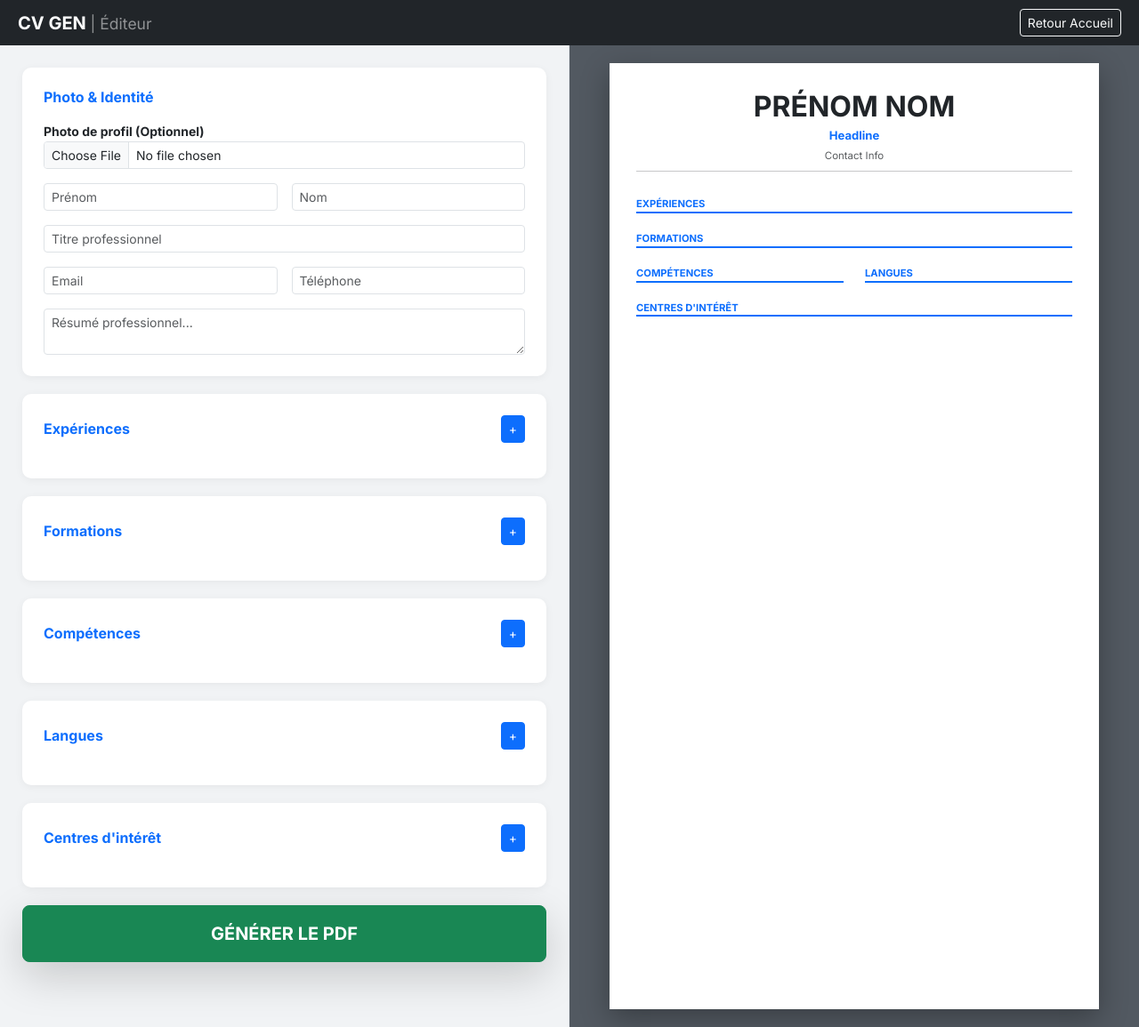
After one commit to AntoineAll/Generateur-de-CV, a PHP site: page /cv.php in a window 1280 px wide. The commit adds this page. Shown: the whole page at 89% size. Run offline with PHP 8.4, Linux system fonts and the light colour scheme.

Commit message:
Ajout des compartiments de Langues et centres d'intérets pour le formulaire ainsi que la possibilité de téléverser une photo de profil

```diff
--- a/contact.php
+++ b/contact.php
@@ -50,7 +50,7 @@
         <div class="container">
             <a class="navbar-brand fw-bold" href="index.php">CV GEN</a>
             <div class="ms-auto">
-                <a href="formulaire.php" class="nav-link d-inline-block text-white px-3">Générer mon CV</a>
+                <a href="cv.php" class="nav-link d-inline-block text-white px-3">Générer mon CV</a>
                 <a href="modeles.php" class="nav-link d-inline-block text-white px-3">Modèles</a>
                 <a href="contact.php" class="nav-link d-inline-block text-white px-3 fw-bold">Contact</a>
             </div>
--- /dev/null
+++ b/cv.php
@@ -0,0 +1,235 @@
+<!DOCTYPE html>
+<html lang="fr">
+<head>
+    <meta charset="UTF-8">
+    <meta name="viewport" content="width=device-width, initial-scale=1.0">
+    <title>Éditeur de CV | CV Gen</title>
+    <link href="https://cdn.jsdelivr.net/npm/bootstrap@5.3.0/dist/css/bootstrap.min.css" rel="stylesheet">
+    <link href="https://fonts.googleapis.com/css2?family=Inter:wght@400;600;700&display=swap" rel="stylesheet">
+    <style>
+        html, body { height: 100vh; margin: 0; overflow: hidden; font-family: 'Inter', sans-serif; background-color: #f1f3f5; }
+        .app-container { display: flex; flex-direction: column; height: 100vh; }
+        header { flex-shrink: 0; background: #212529; color: white; padding: 10px 20px; }
+        .editor-zone { display: flex; flex-grow: 1; overflow: hidden; }
+        .form-column { flex: 0 0 50%; overflow-y: auto; padding: 25px; border-right: 1px solid #dee2e6; }
+        .preview-column { flex: 0 0 50%; background: #525961; display: flex; justify-content: center; align-items: flex-start; padding: 20px; overflow: hidden; }
+
+        #cv-sheet {
+            background: white; width: 100%; max-width: 550px; height: 100%;
+            padding: 30px; box-shadow: 0 10px 30px rgba(0,0,0,0.3);
+            display: flex; flex-direction: column; font-size: 0.82rem; overflow-y: auto;
+        }
+
+        /* Style de la photo dans l'aperçu */
+        .preview-photo {
+            width: 100px; height: 100px;
+            object-fit: cover; border-radius: 50%;
+            border: 3px solid #0d6efd; margin-bottom: 10px;
+            display: none; /* Masquée par défaut si pas de photo */
+        }
+
+        .card { border: none; border-radius: 10px; box-shadow: 0 2px 10px rgba(0,0,0,0.05); margin-bottom: 20px; }
+        .section-header { border-bottom: 2px solid #0d6efd; color: #0d6efd; font-weight: bold; margin-top: 12px; margin-bottom: 8px; font-size: 0.7rem; text-transform: uppercase; }
+        .dynamic-block { background: #f8f9fa; border: 1px solid #e9ecef; border-radius: 8px; padding: 15px; margin-bottom: 15px; position: relative; }
+    </style>
+</head>
+<body>
+
+<div class="app-container">
+    <header class="d-flex justify-content-between align-items-center">
+        <h5 class="mb-0 fw-bold">CV GEN <small class="fw-normal opacity-50">| Éditeur</small></h5>
+        <a href="index.php" class="btn btn-sm btn-outline-light">Retour Accueil</a>
+    </header>
+
+    <main class="editor-zone">
+        <div class="form-column">
+            <form action="export.php" method="POST" id="cvForm" enctype="multipart/form-data">
+
+                <div class="card p-4">
+                    <h6 class="fw-bold mb-3 text-primary">Photo & Identité</h6>
+                    <div class="row g-3">
+                        <div class="col-12">
+                            <label class="small fw-bold">Photo de profil (Optionnel)</label>
+                            <input type="file" name="photo" id="inputPhoto" class="form-control form-control-sm" accept="image/*" onchange="previewImage(this)">
+                        </div>
+                        <div class="col-6"><input type="text" name="prenom" class="form-control form-control-sm" placeholder="Prénom" oninput="liveUpdate()"></div>
+                        <div class="col-6"><input type="text" name="nom" class="form-control form-control-sm" placeholder="Nom" oninput="liveUpdate()"></div>
+                        <div class="col-12"><input type="text" name="titre" class="form-control form-control-sm" placeholder="Titre professionnel" oninput="liveUpdate()"></div>
+                        <div class="col-6"><input type="email" name="email" class="form-control form-control-sm" placeholder="Email" oninput="liveUpdate()"></div>
+                        <div class="col-6"><input type="text" name="telephone" class="form-control form-control-sm" placeholder="Téléphone" oninput="liveUpdate()"></div>
+                        <div class="col-12"><textarea name="resume" class="form-control form-control-sm" rows="2" placeholder="Résumé professionnel..." oninput="liveUpdate()"></textarea></div>
+                    </div>
+                </div>
+
+                <div class="card p-4">
+                    <div class="d-flex justify-content-between align-items-center mb-3">
+                        <h6 class="fw-bold mb-0 text-primary">Expériences</h6>
+                        <button type="button" class="btn btn-primary btn-sm" onclick="addBlock('experience')">+</button>
+                    </div>
+                    <div id="container-experience"></div>
+                </div>
+
+                <div class="card p-4">
+                    <div class="d-flex justify-content-between align-items-center mb-3">
+                        <h6 class="fw-bold mb-0 text-primary">Formations</h6>
+                        <button type="button" class="btn btn-primary btn-sm" onclick="addBlock('formation')">+</button>
+                    </div>
+                    <div id="container-formation"></div>
+                </div>
+
+                <div class="card p-4">
+                    <div class="d-flex justify-content-between align-items-center mb-3">
+                        <h6 class="fw-bold mb-0 text-primary">Compétences</h6>
+                        <button type="button" class="btn btn-primary btn-sm" onclick="addBlock('competence')">+</button>
+                    </div>
+                    <div id="container-competence"></div>
+                </div>
+
+                <div class="card p-4">
+                    <div class="d-flex justify-content-between align-items-center mb-3">
+                        <h6 class="fw-bold mb-0 text-primary">Langues</h6>
+                        <button type="button" class="btn btn-primary btn-sm" onclick="addBlock('langue')">+</button>
+                    </div>
+                    <div id="container-langue"></div>
+                </div>
+
+                <div class="card p-4">
+                    <div class="d-flex justify-content-between align-items-center mb-3">
+                        <h6 class="fw-bold mb-0 text-primary">Centres d'intérêt</h6>
+                        <button type="button" class="btn btn-primary btn-sm" onclick="addBlock('interet')">+</button>
+                    </div>
+                    <div id="container-interet"></div>
+                </div>
+
+                <button type="submit" class="btn btn-success btn-lg w-100 py-3 shadow-lg fw-bold mb-5">GÉNÉRER LE PDF</button>
+            </form>
+        </div>
+
+        <div class="preview-column">
+            <div id="cv-sheet">
+                <div class="text-center">
+                    <img id="view-photo" src="" class="preview-photo mx-auto">
+                    <h2 id="view-name" class="fw-bold mb-1">PRÉNOM NOM</h2>
+                    <p id="view-titre" class="text-primary fw-bold mb-1">Headline</p>
+                    <div class="small text-muted" id="view-contact">Contact Info</div>
+                </div>
+
+                <hr class="my-2">
+                <div id="view-resume" class="mb-2 small" style="font-style: italic;"></div>
+
+                <div class="section-header">Expériences</div>
+                <div id="view-experience"></div>
+
+                <div class="section-header">Formations</div>
+                <div id="view-formation"></div>
+
+                <div class="row">
+                    <div class="col-6">
+                        <div class="section-header">Compétences</div>
+                        <div id="view-competence" class="d-flex flex-wrap"></div>
+                    </div>
+                    <div class="col-6">
+                        <div class="section-header">Langues</div>
+                        <div id="view-langue" class="small"></div>
+                    </div>
+                </div>
+
+                <div class="section-header">Centres d'intérêt</div>
+                <div id="view-interet" class="small"></div>
+            </div>
+        </div>
+    </main>
+</div>
+
+<script>
+    // --- GESTION PHOTO ---
+    function previewImage(input) {
+        const preview = document.getElementById('view-photo');
+        if (input.files && input.files[0]) {
+            const reader = new FileReader();
+            reader.onload = function(e) {
+                preview.src = e.target.result;
+                preview.style.display = 'block'; // On affiche l'image dès qu'elle est chargée
+            }
+            reader.readAsDataURL(input.files[0]);
+        }
+    }
+
+    // --- GESTION BLOCS DYNAMIQUES ---
+    function addBlock(type) {
+        const container = document.getElementById('container-' + type);
+        const id = "id_" + Date.now();
+        let html = '';
+
+        if (type === 'competence' || type === 'langue') {
+            const placeholder = type === 'competence' ? 'Compétence' : 'Langue';
+            html = `<div class="row g-2 mb-2" id="${id}">
+                <div class="col-6"><input type="text" name="${type}_nom[]" class="form-control form-control-sm" placeholder="${placeholder}" oninput="liveUpdate()"></div>
+                <div class="col-4"><input type="text" name="${type}_niveau[]" class="form-control form-control-sm" placeholder="Niveau" oninput="liveUpdate()"></div>
+                <div class="col-2"><button type="button" class="btn btn-outline-danger btn-sm w-100" onclick="removeBlock('${id}')">x</button></div>
+            </div>`;
+        } else if (type === 'interet') {
+            html = `<div class="row g-2 mb-2" id="${id}">
+                <div class="col-10"><input type="text" name="interet_nom[]" class="form-control form-control-sm" placeholder="Sport..." oninput="liveUpdate()"></div>
+                <div class="col-2"><button type="button" class="btn btn-outline-danger btn-sm w-100" onclick="removeBlock('${id}')">x</button></div>
+            </div>`;
+        } else {
+            html = `<div class="dynamic-block" id="${id}">
+                <button type="button" class="btn-close btn-sm position-absolute top-0 end-0 m-2" onclick="removeBlock('${id}')"></button>
+                <div class="row g-2">
+                    <div class="col-6"><input type="text" name="${type}_titre[]" class="form-control form-control-sm fw-bold" placeholder="Intitulé" oninput="liveUpdate()"></div>
+                    <div class="col-6"><input type="text" name="${type}_etab[]" class="form-control form-control-sm" placeholder="Lieu" oninput="liveUpdate()"></div>
+                    <div class="col-6"><input type="text" name="${type}_debut[]" class="form-control form-control-sm" placeholder="Début" oninput="liveUpdate()"></div>
+                    <div class="col-6"><input type="text" name="${type}_fin[]" class="form-control form-control-sm" placeholder="Fin" oninput="liveUpdate()"></div>
+                    <div class="col-12"><textarea name="${type}_desc[]" class="form-control form-control-sm" rows="2" placeholder="Missions..." oninput="liveUpdate()"></textarea></div>
+                </div>
+            </div>`;
+        }
+        container.insertAdjacentHTML('beforeend', html);
+    }
+
+    function removeBlock(id) { document.getElementById(id).remove(); liveUpdate(); }
+
+    // --- MISE À JOUR LIVE ---
+    function liveUpdate() {
+        const f = new FormData(document.getElementById('cvForm'));
+        document.getElementById('view-name').innerText = (f.get('prenom') + ' ' + f.get('nom')).toUpperCase();
+        document.getElementById('view-titre').innerText = f.get('titre') || "Headline";
+        document.getElementById('view-contact').innerText = f.get('email') + (f.get('telephone') ? ' | ' + f.get('telephone') : '');
+        document.getElementById('view-resume').innerText = f.get('resume');
+
+        ['experience', 'formation'].forEach(type => {
+            let h = '';
+            const t = document.getElementsByName(type+'_titre[]');
+            const e = document.getElementsByName(type+'_etab[]');
+            const d = document.getElementsByName(type+'_debut[]');
+            const fn = document.getElementsByName(type+'_fin[]');
+            const ds = document.getElementsByName(type+'_desc[]');
+            for(let i=0; i<t.length; i++) {
+                if(t[i].value) h += `<div class='mb-2'><strong>${t[i].value}</strong> @ ${e[i].value}<br><small class='text-primary'>${d[i].value} - ${fn[i].value}</small><p class='m-0' style='font-size:0.7rem'>${ds[i].value}</p></div>`;
+            }
+            document.getElementById('view-'+type).innerHTML = h;
+        });
+
+        let cH = '';
+        const cN = document.getElementsByName('competence_nom[]');
+        const cL = document.getElementsByName('competence_niveau[]');
+        for(let i=0; i<cN.length; i++) {
+            if(cN[i].value) cH += `<span class='badge bg-light text-dark border m-1'>${cN[i].value}${cL[i].value ? ' ('+cL[i].value+')' : ''}</span>`;
+        }
+        document.getElementById('view-competence').innerHTML = cH;
+
+        let lH = '';
+        const lN = document.getElementsByName('langue_nom[]');
+        const lV = document.getElementsByName('langue_niveau[]');
+        for(let i=0; i<lN.length; i++) { if(lN[i].value) lH += `<div>• ${lN[i].value} <span class='text-muted'>${lV[i].value}</span></div>`; }
+        document.getElementById('view-langue').innerHTML = lH;
+
+        let iH = [];
+        const iN = document.getElementsByName('interet_nom[]');
+        for(let i=0; i<iN.length; i++) { if(iN[i].value) iH.push(iN[i].value); }
+        document.getElementById('view-interet').innerText = iH.join(', ');
+    }
+</script>
+</body>
+</html>
--- a/index.php
+++ b/index.php
@@ -55,7 +55,7 @@
         <div class="container">
             <a class="navbar-brand fw-bold" href="index.php">CV GEN</a>
             <div class="ms-auto">
-                <a href="formulaire.php" class="nav-link d-inline-block text-white px-3">Générer mon CV</a>
+                <a href="cv.php" class="nav-link d-inline-block text-white px-3">Générer mon CV</a>
                 <a href="modeles.php" class="nav-link d-inline-block text-white px-3">Modèles</a>
                 <a href="contact.php" class="nav-link d-inline-block text-white px-3">Contact</a>
             </div>
@@ -66,7 +66,7 @@
         <div class="container">
             <h1 class="display-3 fw-bold mb-3">Votre CV professionnel en 5 minutes</h1>
             <p class="lead mb-5 opacity-75">Concevez, personnalisez et exportez votre CV au format PDF avec un rendu impeccable.</p>
-            <a href="formulaire.php" class="btn btn-light btn-lg btn-modern text-primary shadow">Créer mon CV maintenant</a>
+            <a href="cv.php" class="btn btn-light btn-lg btn-modern text-primary shadow">Créer mon CV maintenant</a>
         </div>
     </header>
 
```
Also changed, not shown: formulaire.php (deleted, +0 -168 lines).
